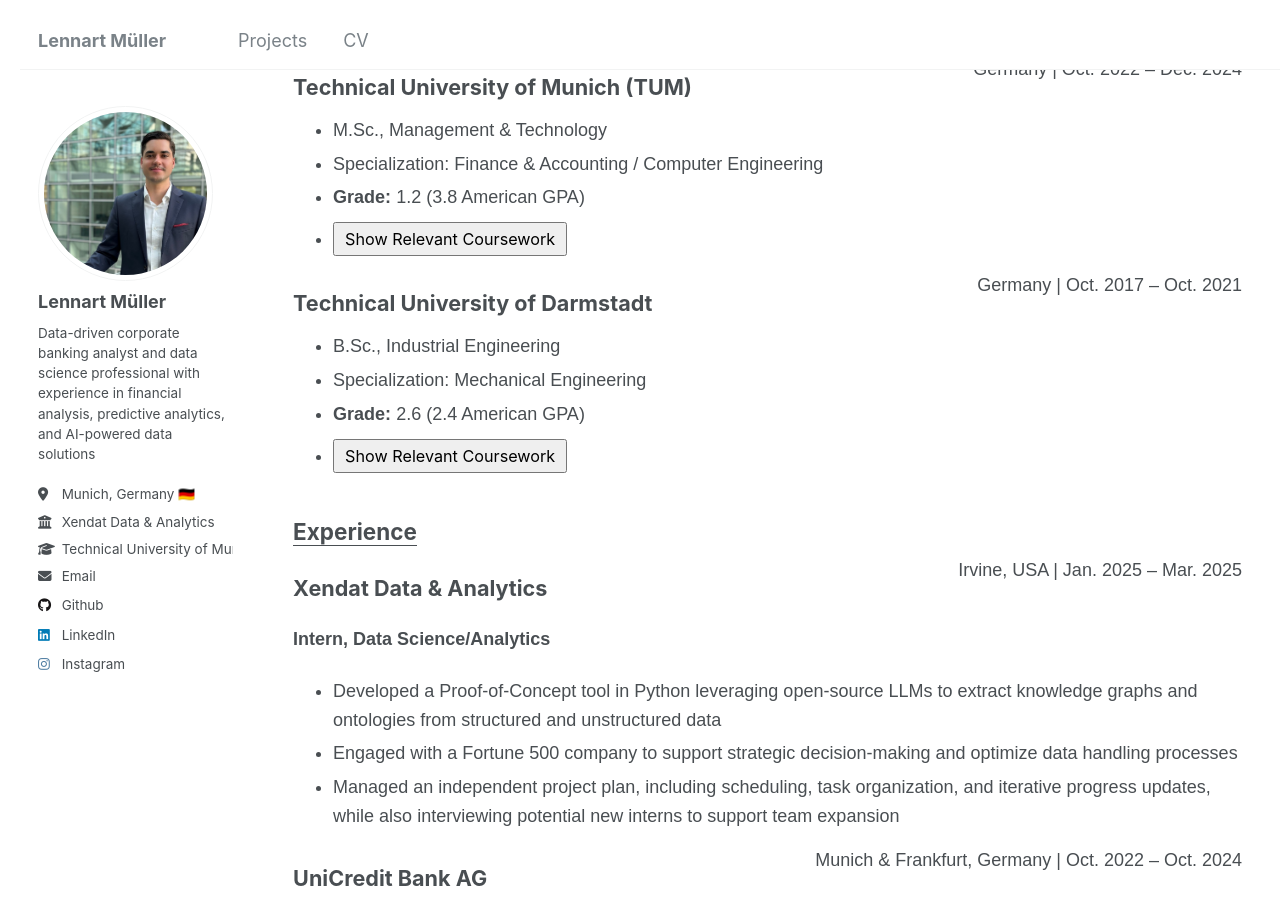
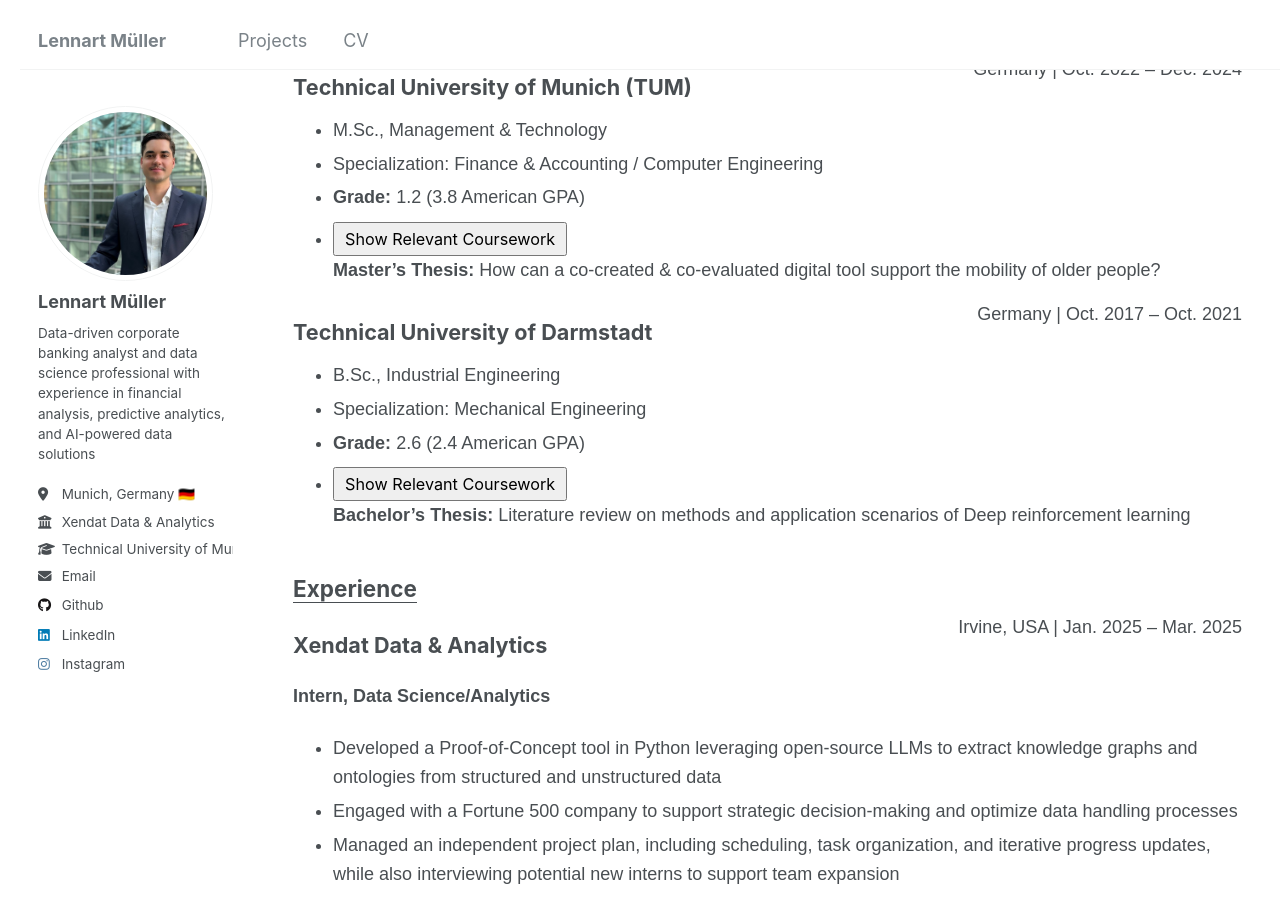
Before and after one commit to lennartmueller123/lennartmueller123.github.io, a Jekyll site: the page built from _pages/cv.html, in a window 1280 px wide and 900 px high, scrolled down 453 px. Built offline with Jekyll 4.4.1, drawn with Linux system fonts in a browser that asks for light colours.

Commit message:
Update cv.html
Adding thesis topics

```diff
--- a/_pages/cv.html
+++ b/_pages/cv.html
@@ -103,6 +103,9 @@
                   <button onclick="toggleDropdown('tum-courses')" style="margin-top: 5px; padding: 5px 10px; font-size: 0.9em; cursor: pointer;">
                     Show Relevant Coursework
                   </button>
+                  <div style="margin-bottom: 15px;">
+                    <strong>Master’s Thesis:</strong> How can a co-created & co-evaluated digital tool support the mobility of older people?
+                  </div>
                   <div id="tum-courses" style="display: none; margin-top: 10px;">
                     <div style="display: flex; flex-wrap: wrap; gap: 40px;">
                       <div style="flex: 1; min-width: 200px;">
@@ -142,6 +145,9 @@
                   <button onclick="toggleDropdown('tud-courses')" style="margin-top: 5px; padding: 5px 10px; font-size: 0.9em; cursor: pointer;">
                     Show Relevant Coursework
                   </button>
+                  <div style="margin-bottom: 15px;">
+                    <strong>Bachelor’s Thesis:</strong> Literature review on methods and application scenarios of Deep reinforcement learning
+                  </div>
                   <div id="tud-courses" style="display: none; margin-top: 10px;">
                     <div style="display: flex; flex-wrap: wrap; gap: 40px;">
                       <div style="flex: 1; min-width: 200px;">
```
Also changed, not shown: other parts of _pages/cv.html (+1 -1 lines).
